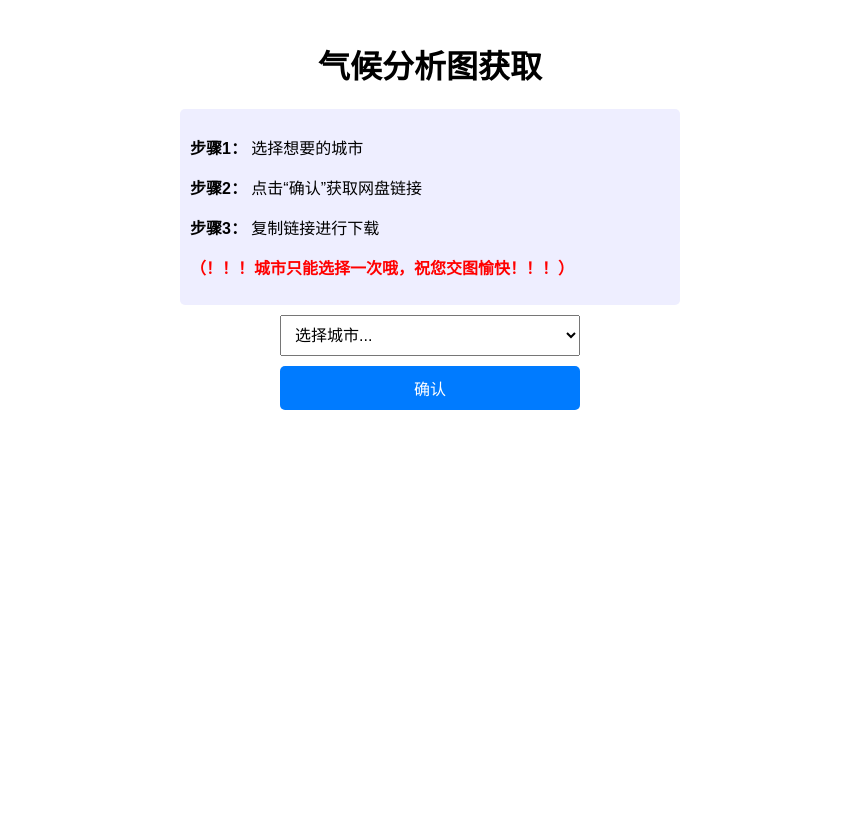
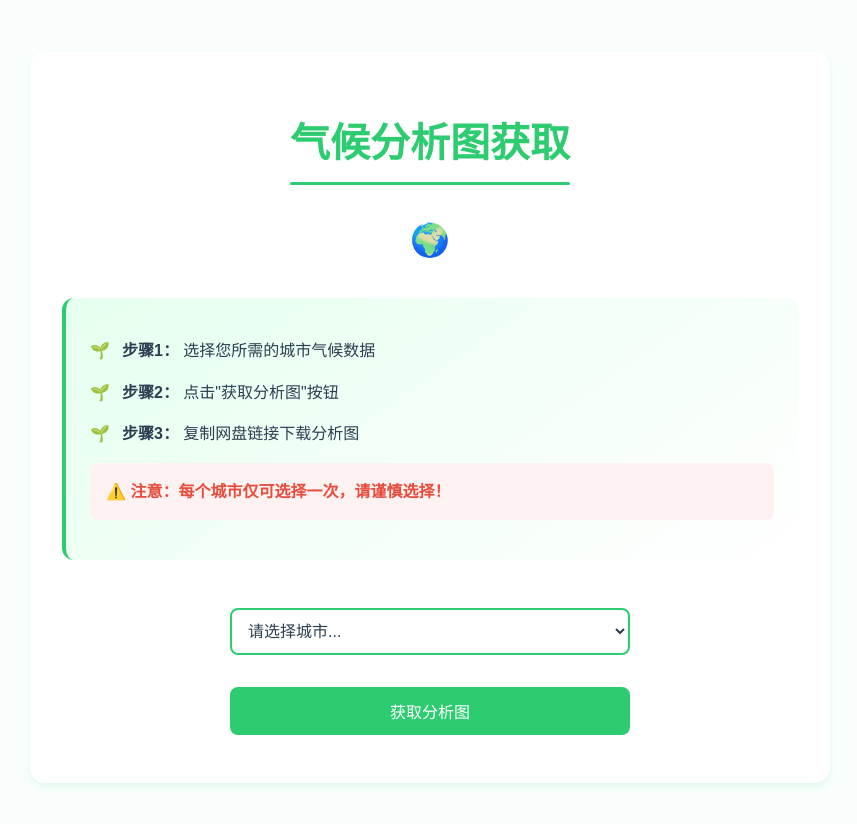
Before and after one commit to luyi990725/climate.github.io, a plain HTML site: page index.html in a window 1280 px wide. Shown: the whole page, without its empty margins (210-1067 px from the left). Before the commit the page ends 800 px from the top, so only its background shows below. Drawn offline with Linux system fonts and the light colour scheme.

Commit message:
Update index.html

```diff
--- a/index.html
+++ b/index.html
@@ -5,61 +5,194 @@
     <meta name="viewport" content="width=device-width, initial-scale=1.0">
     <title>气候分析图获取</title>
     <style>
+        :root {
+            --primary-color: #2ecc71;
+            --secondary-color: #27ae60;
+            --background-color: #f9fefc;
+            --text-color: #2c3e50;
+            --shadow: 0 4px 6px rgba(46, 204, 113, 0.1);
+        }
+
         body {
-            font-family: Arial, sans-serif;
+            font-family: "PingFang SC", "Microsoft YaHei", sans-serif;
             padding: 20px;
-            max-width: 500px;
+            max-width: 800px;
             margin: auto;
             text-align: center;
+            background-color: var(--background-color);
+            color: var(--text-color);
+            line-height: 1.6;
         }
-        #result {
-            margin-top: 20px;
-            padding: 10px;
-            border: 1px solid #ddd;
-            border-radius: 5px;
-            background-color: #f9f9f9;
+
+        .container {
+            background: white;
+            padding: 2rem;
+            border-radius: 15px;
+            box-shadow: var(--shadow);
+            margin: 2rem auto;
         }
-        select, button {
-            padding: 10px;
+
+        h1 {
+            color: var(--primary-color);
+            font-size: 2.5rem;
+            margin-bottom: 1.5rem;
+            position: relative;
+            display: inline-block;
+        }
+
+        h1::after {
+            content: '';
+            position: absolute;
+            bottom: -10px;
+            left: 0;
+            width: 100%;
+            height: 3px;
+            background: var(--primary-color);
+            border-radius: 2px;
+        }
+
+        .eco-icon {
+            font-size: 2rem;
+            color: var(--primary-color);
+            margin: 1rem 0;
+        }
+
+        .steps {
+            text-align: left;
+            margin: 2rem 0;
+            padding: 1.5rem;
+            background: linear-gradient(145deg, #e6ffef, #ffffff);
+            border-radius: 12px;
+            border-left: 4px solid var(--primary-color);
+        }
+
+        .step-item {
+            margin: 1rem 0;
+            padding-left: 2rem;
+            position: relative;
+        }
+
+        .step-item::before {
+            content: '🌱';
+            position: absolute;
+            left: 0;
+            color: var(--primary-color);
+        }
+
+        .warning {
+            color: #e74c3c;
+            font-weight: bold;
+            margin: 1rem 0;
+            padding: 1rem;
+            background: #fdf2f2;
+            border-radius: 8px;
+        }
+
+        select {
+            padding: 12px;
             font-size: 16px;
-            margin-top: 10px;
             width: 100%;
-            max-width: 300px;
+            max-width: 400px;
+            margin: 1rem 0;
+            border: 2px solid var(--primary-color);
+            border-radius: 8px;
+            background: white;
+            color: var(--text-color);
+            cursor: pointer;
+            transition: all 0.3s ease;
         }
+
+        select:hover {
+            border-color: var(--secondary-color);
+        }
+
+        select:focus {
+            outline: none;
+            box-shadow: 0 0 0 3px rgba(46, 204, 113, 0.2);
+        }
+
         button {
-            background-color: #007bff;
+            padding: 12px 24px;
+            font-size: 16px;
+            background-color: var(--primary-color);
             color: white;
             border: none;
+            border-radius: 8px;
             cursor: pointer;
-            border-radius: 5px;
+            transition: all 0.3s ease;
+            width: 100%;
+            max-width: 400px;
+            margin: 1rem 0;
         }
+
+        button:hover {
+            background-color: var(--secondary-color);
+            transform: translateY(-2px);
+        }
+
         button:disabled {
-            background-color: #aaa;
+            background-color: #bdc3c7;
             cursor: not-allowed;
+            transform: none;
         }
-        .steps {
+
+        #result {
+            margin: 2rem 0;
+            padding: 1.5rem;
+            border-radius: 12px;
+            background: white;
+            box-shadow: var(--shadow);
+            display: none;
+        }
+
+        .result-item {
             text-align: left;
-            margin-top: 20px;
-            padding: 10px;
-            background-color: #eef;
-            border-radius: 5px;
+            padding: 1rem;
+            border-left: 4px solid var(--primary-color);
+            margin: 1rem 0;
+            background: #f8f9fa;
+            border-radius: 8px;
+        }
+
+        @media (max-width: 600px) {
+            .container {
+                padding: 1rem;
+            }
+
+            h1 {
+                font-size: 2rem;
+            }
         }
     </style>
 </head>
 <body>
-    <h1>气候分析图获取</h1>
-    <div class="steps">
-        <p><strong>步骤1：</strong> 选择想要的城市</p>
-        <p><strong>步骤2：</strong> 点击“确认”获取网盘链接</p>
-        <p><strong>步骤3：</strong> 复制链接进行下载</p>
-        <p><strong style="color:red;">（！！！城市只能选择一次哦，祝您交图愉快！！！）</strong></p>
+    <div class="container">
+        <h1>气候分析图获取</h1>
+        <div class="eco-icon">🌍</div>
+
+        <div class="steps">
+            <div class="step-item">
+                <strong>步骤1：</strong> 选择您所需的城市气候数据
+            </div>
+            <div class="step-item">
+                <strong>步骤2：</strong> 点击"获取分析图"按钮
+            </div>
+            <div class="step-item">
+                <strong>步骤3：</strong> 复制网盘链接下载分析图
+            </div>
+            <div class="warning">
+                ⚠️ 注意：每个城市仅可选择一次，请谨慎选择！
+            </div>
+        </div>
+
+        <select id="city-select">
+            <option value="">请选择城市...</option>
+        </select>
+
+        <button id="search-btn">获取分析图</button>
+
+        <div id="result"></div>
     </div>
-
-    <select id="city-select">
-        <option value="">选择城市...</option>
-    </select>
-    <button id="search-btn">确认</button>
-    <div id="result" style="display: none;"></div> <!-- 初始时不显示结果 -->
 
     <script>
         // 数据
```
